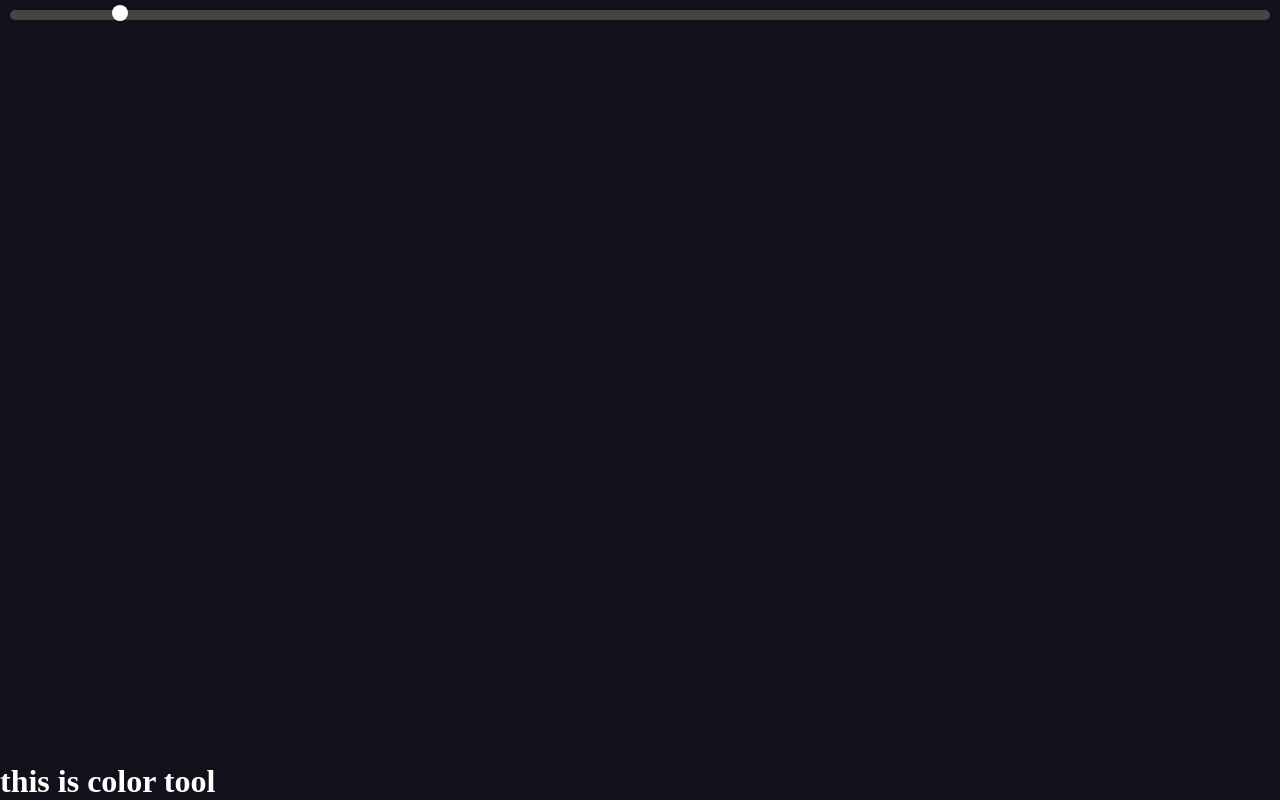
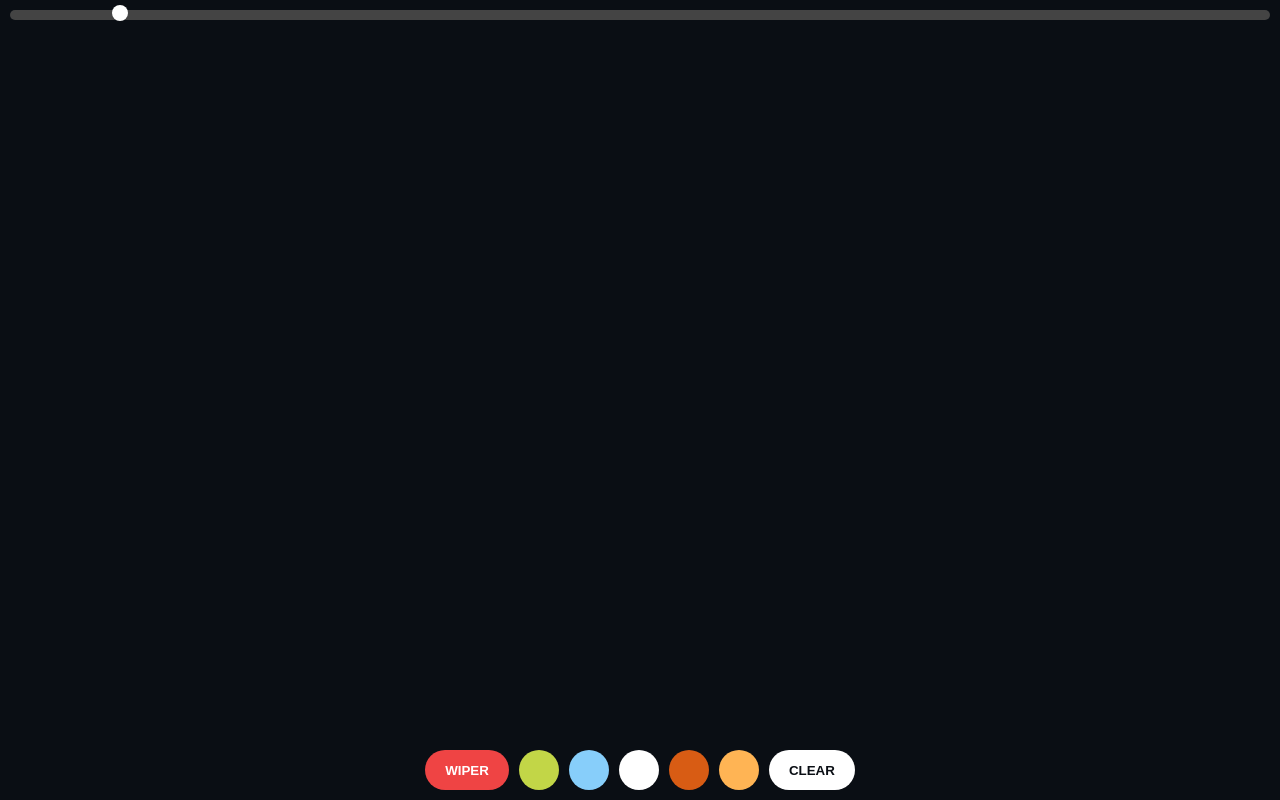
Before and after one commit to nishexe/slate-2.0-react, a React (Vite) app: page / in a window 1280 px wide. Built offline with nearby package versions, Linux system fonts and the light colour scheme.

Commit message:
added color toolbar

```diff
--- a/src/App.css
+++ b/src/App.css
@@ -1,5 +1,5 @@
 *{
-  background-color: #11111b;
+  background-color: #0a0e14;
 }
 
 body {
--- a/src/components/MainCanvas/MainCanvas.jsx
+++ b/src/components/MainCanvas/MainCanvas.jsx
@@ -22,7 +22,7 @@ function MainCanvas({ brushSize }) {
       canvas.width = width;
       canvas.height = height;
 
-      ctx.fillStyle = "#11111b";
+      ctx.fillStyle = "#0a0e14";
       ctx.fillRect(0, 0, width, height);
 
       ctx.lineCap = "round";
--- a/src/components/ToolBar/ToolBar.css
+++ b/src/components/ToolBar/ToolBar.css
@@ -1,6 +1,112 @@
-h1{
-    color: white;
+.toolbar {
+  display: flex;
+  justify-content: center;
+  gap: 10px;
+  padding: 10px;
 }
-*{
-    flex-shrink: 0;
+
+.wiper-btn {
+  padding: 10px 20px;
+  border: none;
+  border-radius: 999px; /* fully rounded */
+  background-color: #ef4444; /* red */
+  color: #ffffff; /* white text */
+  font-weight: 600;
+  cursor: pointer;
+  transition: all 0.1s ease;
 }
+.wiper-btn:hover {
+  outline: 2px solid #ef4444;
+  outline-offset: 2px;
+}
+
+.clear-btn {
+  padding: 10px 20px;
+  border: none;
+  border-radius: 999px; /* fully rounded */
+  background-color: #ffffff; /* red */
+  color: #0a0e14; /* white text */
+  font-weight: 600;
+  cursor: pointer;
+  transition: all 0.1s ease;
+}
+.clear-btn:hover {
+  outline: 2px solid #ffffff;
+  outline-offset: 2px
+}
+
+/* Could be a better way, idk, setting up color buttons*/
+.lime-btn {
+  padding: 20px 20px;
+  border: none;
+  border-radius: 999px; /* fully rounded */
+  background-color: #c2d647; /* red */
+  color: #0a0e14; /* white text */
+  font-weight: 600;
+  cursor: pointer;
+  transition: all 0.1s ease;
+}
+.lime-btn:hover {
+  outline: 2px solid #c2d647;
+  outline-offset: 2px
+}
+
+.blue-btn {
+  padding: 20px 20px;
+  border: none;
+  border-radius: 999px; /* fully rounded */
+  background-color: #87cefa; /* red */
+  color: #0a0e14; /* white text */
+  font-weight: 600;
+  cursor: pointer;
+  transition: all 0.1s ease;
+}
+.blue-btn:hover {
+  outline: 2px solid #87cefa;
+  outline-offset: 2px
+}
+
+.white-btn {
+  padding: 20px 20px;
+  border: none;
+  border-radius: 999px; /* fully rounded */
+  background-color: #FFFFFF; /* red */
+  color: #0a0e14; /* white text */
+  font-weight: 600;
+  cursor: pointer;
+  transition: all 0.1s ease;
+}
+.white-btn:hover {
+  outline: 2px solid #FFFFFF;
+  outline-offset: 2px
+}
+
+.orange-btn {
+  padding: 20px 20px;
+  border: none;
+  border-radius: 999px; /* fully rounded */
+  background-color: #d85c14; /* red */
+  color: #0a0e14; /* white text */
+  font-weight: 600;
+  cursor: pointer;
+  transition: all 0.1s ease;
+}
+.orange-btn:hover {
+  outline: 2px solid #d85c14;
+  outline-offset: 2px
+}
+
+.yellow-btn {
+  padding: 20px 20px;
+  border: none;
+  border-radius: 999px; /* fully rounded */
+  background-color: #ffb454; /* red */
+  color: #0a0e14; /* white text */
+  font-weight: 600;
+  cursor: pointer;
+  transition: all 0.1s ease;
+}
+.yellow-btn:hover {
+  outline: 2px solid #ffb454;
+  outline-offset: 2px
+}
--- a/src/components/ToolBar/ToolBar.jsx
+++ b/src/components/ToolBar/ToolBar.jsx
@@ -1,9 +1,16 @@
 import React from "react";
 import "./ToolBar.css";
+
 function ToolBar() {
   return (
-    <div>
-      <h1>this is color tool</h1>
+    <div className="toolbar">
+      <button className="wiper-btn">WIPER</button>
+      <button className="lime-btn"></button>
+      <button className="blue-btn"></button>
+      <button className="white-btn"></button>
+      <button className="orange-btn"></button>
+      <button className="yellow-btn"></button>
+      <button className="clear-btn">CLEAR</button>
     </div>
   );
 }
```
